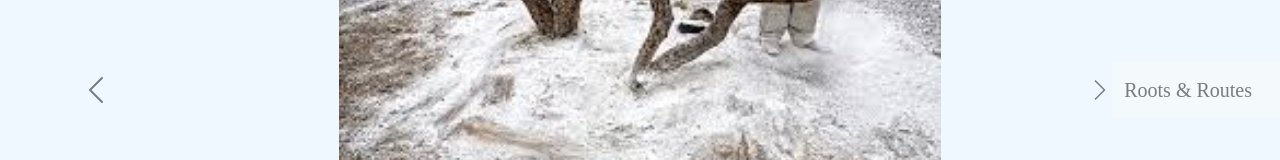
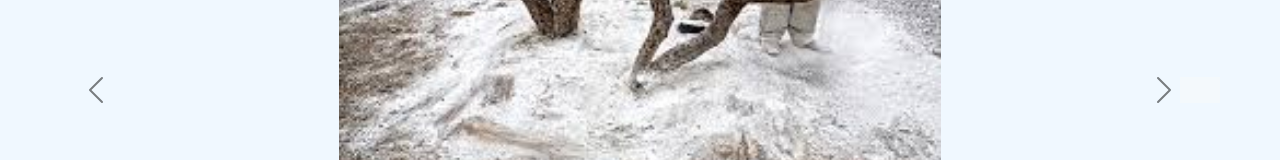
Before and after one commit to Niovi26/pink-power, a plain HTML site: page webpage-chios.html in a window 1280 px wide. Shown: the part 406-566 px from the top of the page. Drawn offline with nearby package versions, Linux system fonts and the light colour scheme; a web font is replaced by a local one.

Commit message:
ekana changes tino xio meteora

```diff
--- a/webpage-chios.html
+++ b/webpage-chios.html
@@ -114,7 +114,7 @@
   <body>
     <nav class="navbar navbar-expand-lg bg-body-tertiary">
       <div class="container-fluid">
-        <a class="navbar-brand" href="index.html">Roots & Routes</a>
+        <a class="navbar-brand" href="index.html"></a>
         <button
           class="navbar-toggler"
           type="button"
```
